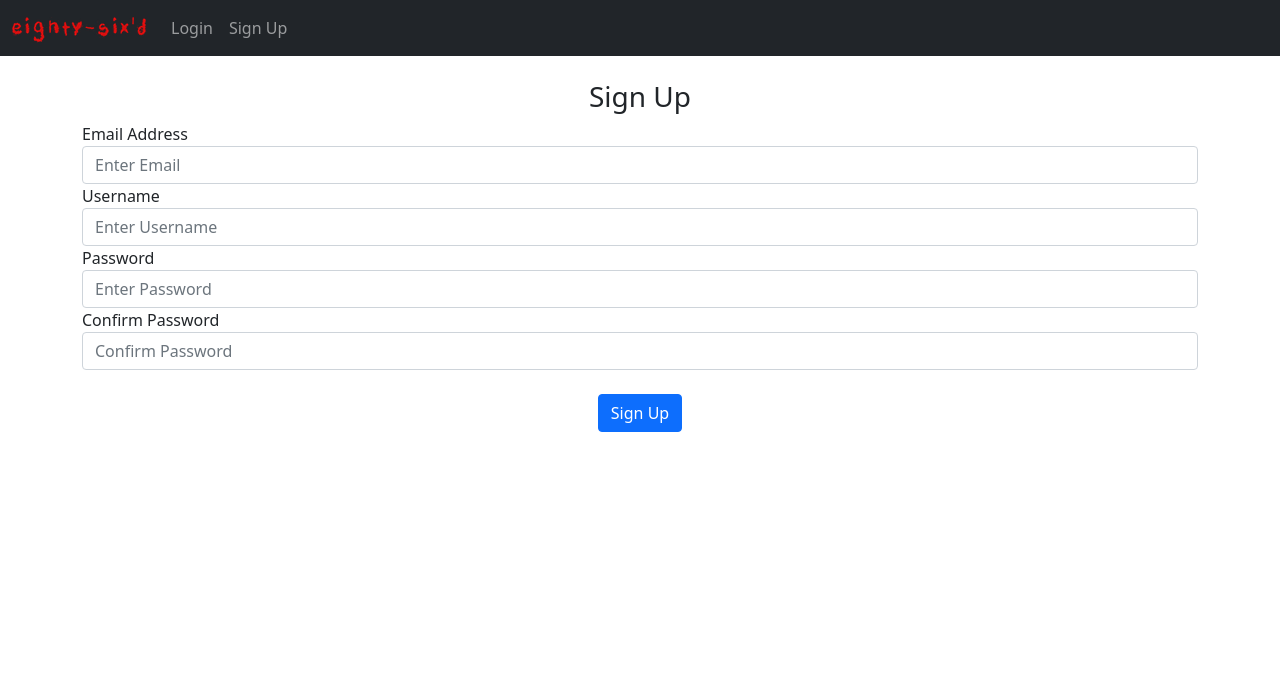
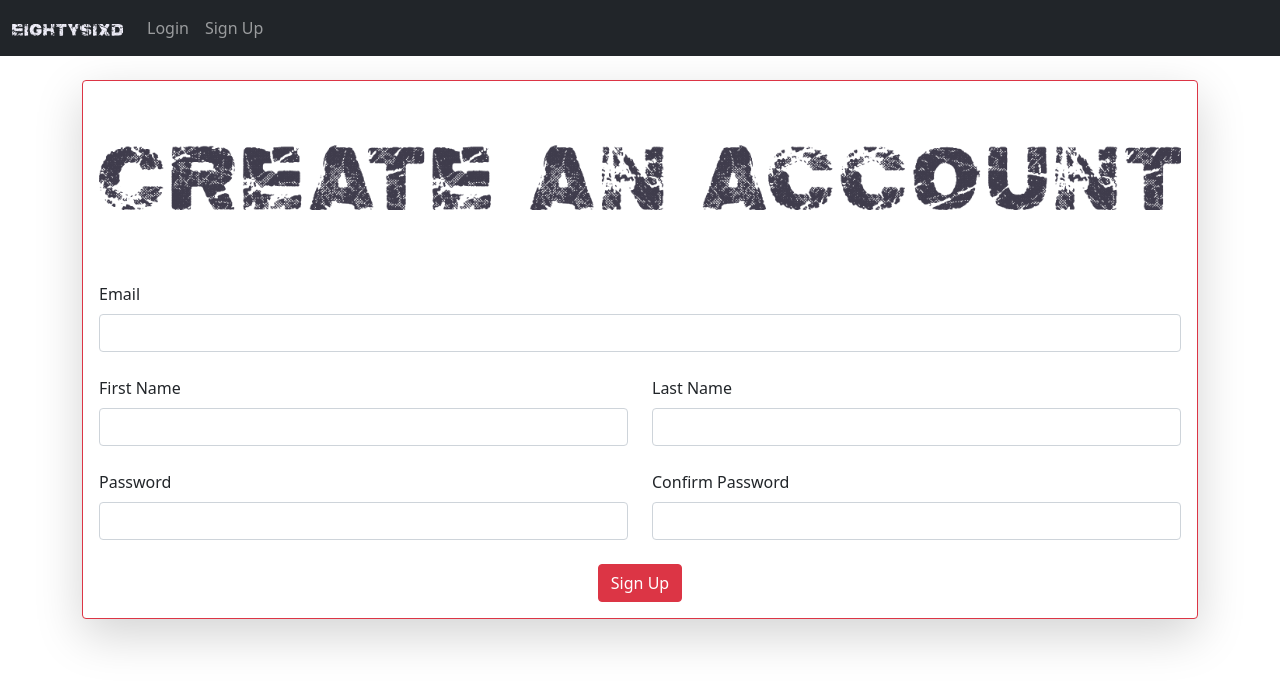
Before and after one commit to saradevereux/eighty_six-d, a Flask app: page /signup in a window 1280 px wide. Shown: the top 687 px of the page. Run offline with Flask 2, Linux system fonts and the light colour scheme; some libraries are stand-ins or nearby versions.

Commit message:
refactor for wtforms add styling

```diff
--- a/app.py
+++ b/app.py
@@ -6,7 +6,6 @@ from auth import auth
 from create_db import db, DB_NAME
 from models import User, Post, Comment, Like
 from views import views
-
 
 def create_app():
     app = Flask(__name__)
--- a/auth.py
+++ b/auth.py
@@ -3,6 +3,7 @@ from flask_login import login_user, logout_user, login_required, current_user
 from werkzeug.security import generate_password_hash, check_password_hash
 
 from create_db import db
+from forms import SignUpForm, LoginForm
 from models import User
 
 
@@ -10,59 +11,46 @@ auth = Blueprint("auth", __name__)
 
 @auth.route("/login", methods=["GET", "POST"])
 def login():
+    form = LoginForm()
     if request.method == "POST":
-        email = request.form.get("email")
-        password = request.form.get("password")
-
-        user = User.query.filter_by(email=email).first()
-        if user:
-            if check_password_hash(user.password, password):
-                flash("Logged in!", category="success")
-                login_user(user, remember=True)
-                return redirect(url_for("views.home"))
+        if form.validate_on_submit():
+            password = form.password.data
+            user = User.query.filter_by(email=form.email.data).first()
+            if user:
+                if check_password_hash(user.password, password):
+                    login_user(user, remember=True)
+                    return redirect(url_for("views.home"))
+                else:
+                    flash("Password is incorrect", category="error")
             else:
-                flash("Password is incorrect", category="error")
-        else:
-            flash("Email does not exist", category="error")
-    return render_template("login.html", user=current_user)
+                flash("Email does not exist", category="error")
+    return render_template("login.html", form=form, user=current_user)
 
 @auth.route("/signup", methods=["GET", "POST"])
 def sign_up():
+    form = SignUpForm()
     if request.method == "POST":
-        email = request.form.get("email")
-        username = request.form.get("username")
-        password1 = request.form.get("password1")
-        password2 = request.form.get("password2")
-
-        email_exists = User.query.filter_by(email=email).first()
-        username_exists = User.query.filter_by(username=username).first()
-        if email_exists:
-            flash("Email is already in use", category="error")
-        elif username_exists:
-            flash("Username is already in use", category="error")
-        elif password1 != password2:
-            flash("Passwords do not match", category="error")
-        elif len(username) < 2:
-            flash("Username is too short", category="error")
-        elif len(password1) < 6:
-            flash("Passwords is too short", category="error")
-        else:
-            new_user = User(
-                email=email,
-                username=username,
-                password=generate_password_hash(password1, method="sha256"),
-            )
-            db.session.add(new_user)
-            db.session.commit()
-            login_user(new_user, remember=True)
-            flash("User created")
-            return redirect(url_for("views.home"))
-
-    return render_template("signup.html", user=current_user)
+        if form.validate_on_submit():
+            user = User.query.filter_by(email=form.email.data).first()
+            if user:
+                flash("Email is already in use", category="error")
+            else:
+                new_user = User(
+                    email=form.email.data,
+                    first_name=form.first_name.data,
+                    last_name=form.last_name.data,
+                    password=generate_password_hash(form.password.data, method="sha256"),
+                )
+                db.session.add(new_user)
+                db.session.commit()
+                login_user(new_user, remember=True)
+                flash("User created")
+                return redirect(url_for("views.home"))
+    return render_template("signup.html", form=form, user=current_user)
 
 
 @auth.route("/logout")
 @login_required
 def logout():
     logout_user()
-    return redirect(url_for("views.home"))
+    return redirect(url_for("auth.login"))
--- /dev/null
+++ b/forms.py
@@ -0,0 +1,17 @@
+from flask import Flask, render_template
+from flask_wtf import FlaskForm
+from wtforms import StringField, SubmitField, PasswordField
+from wtforms.validators import DataRequired, Email, EqualTo, Length
+
+class SignUpForm(FlaskForm):
+    first_name = StringField("First Name", validators=[DataRequired()])
+    last_name = StringField("Last Name", validators=[DataRequired()])
+    email = StringField("Email", validators=[DataRequired(), Email()])
+    password = PasswordField("Password", validators=[DataRequired(), EqualTo("confirm", message="Passwords must match"), Length(min=7, message="Passowrd must be at least 8 charecters")])
+    confirm = PasswordField("Confirm Password", validators=[DataRequired()])
+    submit = SubmitField("Sign Up")
+
+class LoginForm(FlaskForm):
+    email = StringField("Email", validators=[DataRequired(), Email()])
+    password = PasswordField("Passowrd", validators=[DataRequired()])
+    submit = SubmitField("Submit")
--- a/static/JS/index.js
+++ b/static/JS/index.js
@@ -2,14 +2,15 @@ function like(postId) {
     const likeCount = document.getElementById(`likes-count-${postId}`);
     const likeButton = document.getElementById(`like-button-${postId}`);
 
-    fetch(`/like-post/${postId}`, { method: "POST" })
+    fetch("/like-post/" + {postId}, { method: "POST" })
     .then((res) => res.json())
-    .then((data) => {
-        likeCount.innerHTML = data["likes"];
-        if (data["liked"] === true ) {
-            likeButton.className = "fa-solid fa-thumbs-up";
-        } else {
-            likeButton.className = "fa-regular fa-thumbs-up";}
-    }).catch((e) => alert("Could not like post."));
-
+    .then((data) => console.log(data));
+    //{
+    //     likeCount.innerHTML = data["likes"];
+    //     if (data["liked"] === true ) {
+    //         likeButton.className = "fa-solid fa-thumbs-up";
+    //     } else {
+    //         likeButton.className = "fa-regular fa-thumbs-up";}
+    //}).catch((e) => alert("Could not like post."));
+    console.log(likeCount.value);
 }
--- a/templates/base.html
+++ b/templates/base.html
@@ -7,6 +7,7 @@
     <link href="https://cdn.jsdelivr.net/npm/bootstrap@5.1.3/dist/css/bootstrap.min.css" rel="stylesheet" integrity="sha384-1BmE4kWBq78iYhFldvKuhfTAU6auU8tT94WrHftjDbrCEXSU1oBoqyl2QvZ6jIW3" crossorigin="anonymous">
     <script src="https://kit.fontawesome.com/d182e4f72a.js" crossorigin="anonymous"></script>
     <title>{% block title %}{% endblock %}</title>
+    <link rel="icon" type="image/png" sizes="16x16" href="/static/images/favicon-16x16.png">
 </head>
 <body>
     {% include "navbar.html" %}
@@ -33,6 +34,6 @@
     integrity="sha384-ka7Sk0Gln4gmtz2MlQnikT1wXgYsOg+OMhuP+IlRH9sENBO0LRn5q+8nbTov4+1p"
     crossorigin="anonymous">
 </script>
-<script type="text/javascript" src="{{url_for('static', filename='index.js')}}"></script>
+<script type="text/javascript" src="static/JS/index.js"></script>
 </body>
 </html>
--- a/templates/navbar.html
+++ b/templates/navbar.html
@@ -5,7 +5,7 @@
         <div class="collapse navbar-collapse" id="navbar">
             <div class="navbar-nav">
                 {% if user.is_authenticated %}
-                <a class="nav-item nav-link" href="/home">My Posts
+                <a class="nav-item nav-link" href="/home">Blasts
                 </a>
                 <a class="nav-item nav-link" href="/logout">Logout</a>
                 {% else %}
--- a/templates/posts.html
+++ b/templates/posts.html
@@ -1,6 +1,6 @@
 {% extends "posts_div.html" %}
-{% block title %}{{ username }}'s Posts{% endblock %}
-{% block header %}{{ username }}'s Posts{% endblock %}
+{% block title %}{{ first_name }}'s Posts{% endblock %}
+{% block header %}{{ first_name }}'s Posts{% endblock %}
 {% block footer %}
 <center>
     <a href="/home">
--- a/templates/signup.html
+++ b/templates/signup.html
@@ -2,53 +2,51 @@
 {% block title %}
 Sign Up
 {% endblock %}
+<div class="p-3 mb-2 bg-secondary text-white">.bg-secondary>
 {% block content %}
 <br/>
+<div class="shadow-lg p-3 mb-5 bg-body rounded border border-danger">
+
+
+    <br/><br/>
 <form method="POST">
-    <h3 align="center">
-        Sign Up
-    </h3>
-    <div class="form-group">
-        <label for="email">Email Address</label>
-        <input
-            type="text"
-            id="email"
-            name="email"
-            class="form-control"
-            placeholder="Enter Email"
-        />
-        <label for="username">Username</label>
-        <input
-            type="text"
-            id="username"
-            name="username"
-            class="form-control"
-            placeholder="Enter Username"
-        />
-    </div>
-    <div class="form-group">
-        <label for="password1">Password</label>
-        <input
-            type="password"
-            id="password1"
-            name="password1"
-            class="form-control"
-            placeholder="Enter Password"
-        />
-        <label for="password2">Confirm Password</label>
-        <input
-            type="password"
-            id="password2"
-            name="password2"
-            class="form-control"
-            placeholder="Confirm Password"
-        />
-            <br/>
-        <div align="center">
-            <button class="btn btn-primary" type="Submit">
-            Sign Up
-            </button>
+    <center>
+    <img class="img-fluid" src="static/images/create_an_account.png" alt="create_an_account">
+    <br/><br/>
+    </center>
+    <br/><br/>
+
+    {{ form.hidden_tag() }}
+
+    {{ form.email.label(class="form-label") }}
+    {{ form.email(class="form-control") }}
+    <br/>
+    <div class="row">
+        <div class="col">
+            {{ form.first_name.label(class="form-label") }}
+            {{ form.first_name(class="form-control") }}
+        </div>
+
+        <div class="col">
+            {{ form.last_name.label(class="form-label") }}
+            {{ form.last_name(class="form-control") }}
         </div>
     </div>
+    <br/>
+    <div class="row">
+        <div class="col">
+            {{ form.password.label(class="form-label") }}
+            {{ form.password(class="form-control") }}
+        </div>
+        <div class="col">
+            {{ form.confirm.label(class="form-label") }}
+            {{ form.confirm(class="form-control") }}
+        </div>
+    </div>
+    <br/>
+    <center>
+        {{ form.submit(class="btn btn-danger") }}
+    </center>
 </form>
+</div>
 {% endblock %}
```
Also changed, not shown: models.py (+4 -3 lines), templates/login.html (+24 -28 lines), templates/posts_div.html (+8 -5 lines), views.py (+8 -7 lines), databse.db, static/images/blasted.png (added), static/images/create_an_account.png (added), static/images/favicon-16x16.png (added), static/images/login.png (added), static/images/logo.png.
